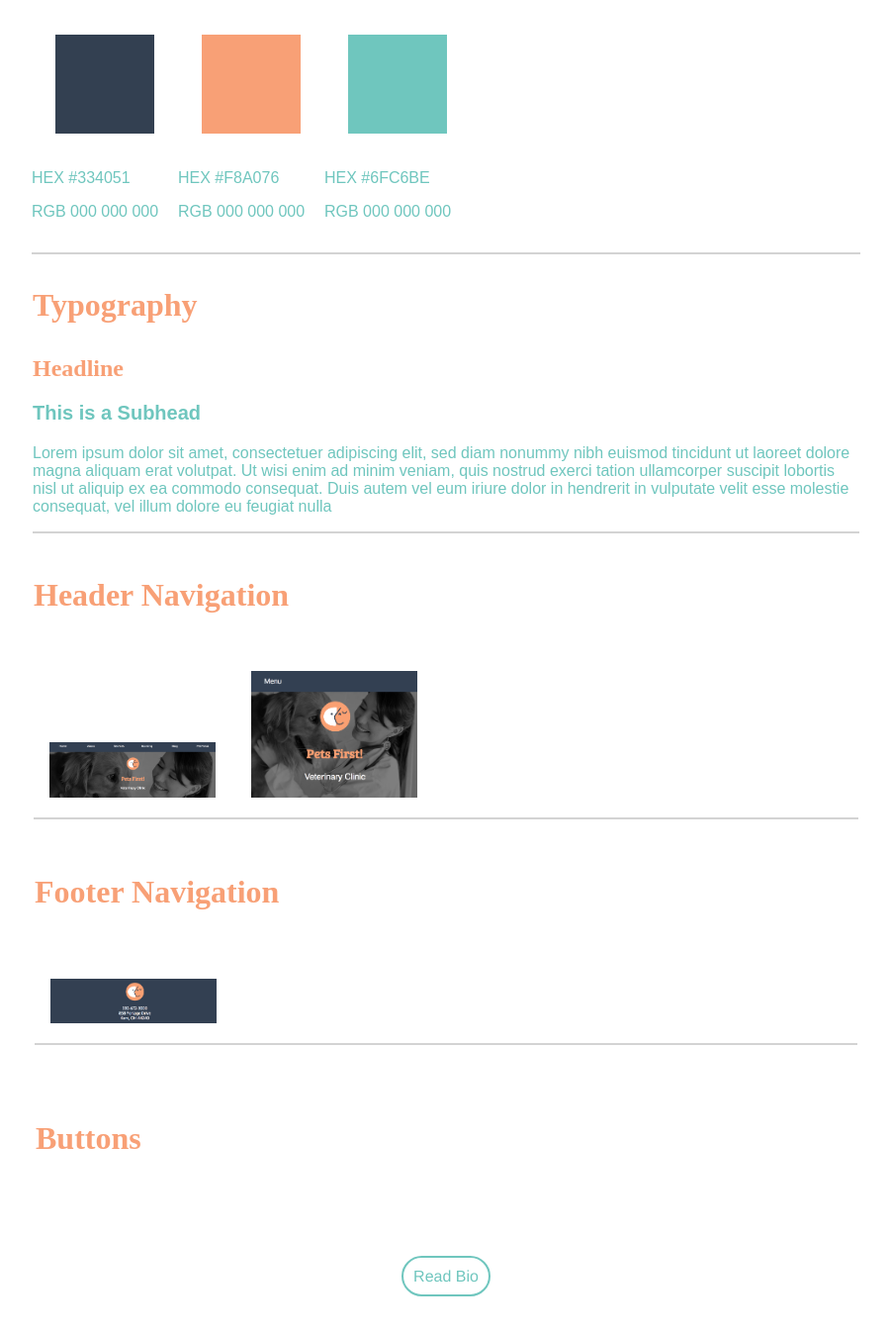
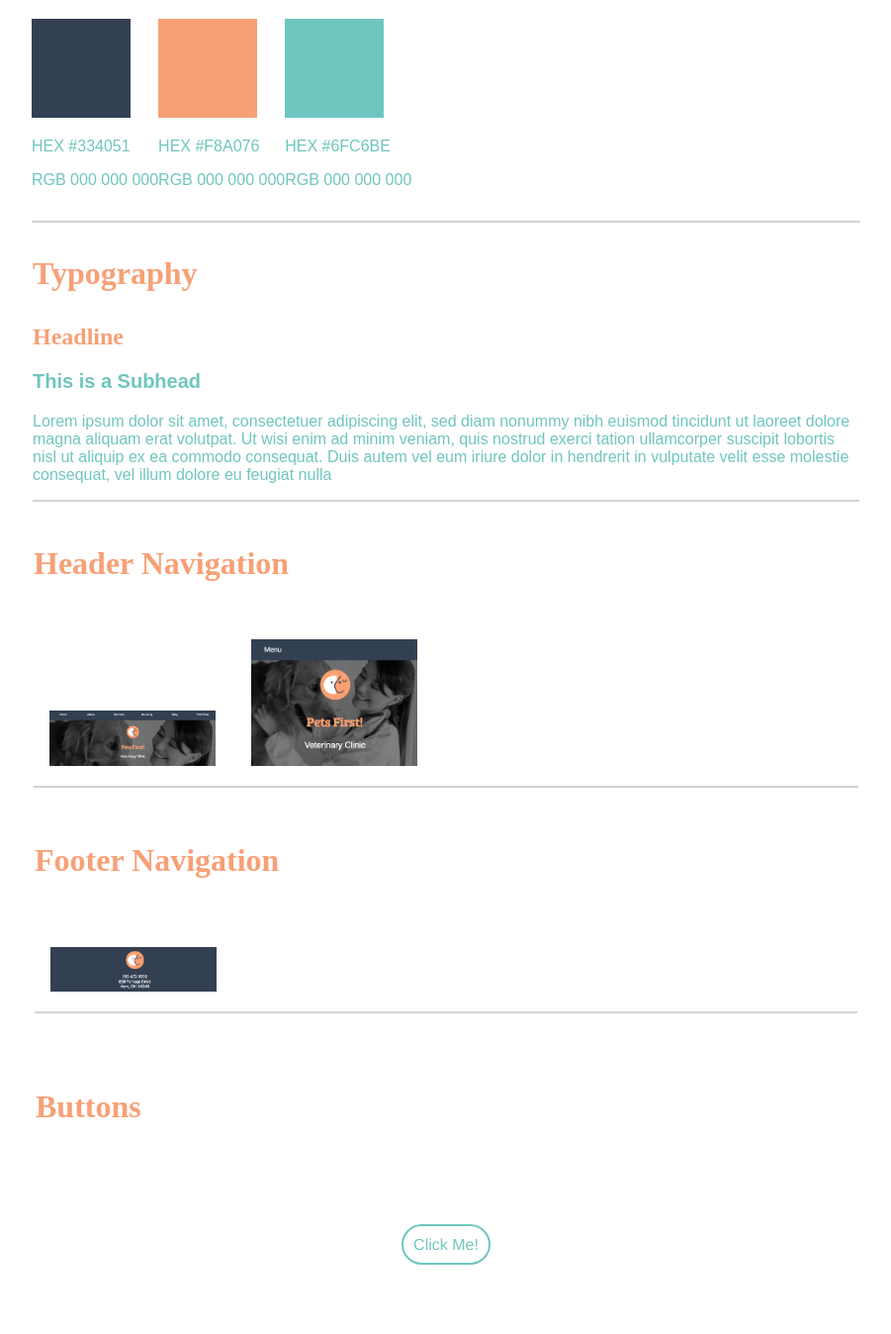
Before and after one commit to KentStateWeb/s2017-pets-first, a plain HTML site: page prototype/style_guide.html in a window 1280 px wide. Shown: the part 304-1652 px from the top of the page at 99% size, without its empty margins (189-1090 px from the left). Drawn offline with Linux system fonts and the light colour scheme.

Commit message:
Update Style Guide
Margin fixes….again

```diff
--- a/prototype/style_guide.css
+++ b/prototype/style_guide.css
@@ -6,7 +6,7 @@
   width: 100px;
   height: 100px;
   display: inline-block;
-  margin: 1em 1.5em;
+  margin: inherit;
 }
 
 .swatch-blue {
--- a/prototype/style_guide.html
+++ b/prototype/style_guide.html
@@ -37,7 +37,7 @@
     <h1>Buttons</h1>
 
 <div class="box">
-	<a class="button" href="#popup1">Read Bio</a>
+	<a class="button" href="#popup1">Click Me!</a>
 </div>
 
 <div id="popup1" class="overlay">
@@ -45,7 +45,7 @@
 		<h2>Here i am</h2>
 		<a class="close" href="#">&times;</a>
 		<div class="content">
-			Thank to pop me out of that button, but now i'm done so you can close this window.
+			Thanks for popping me out of that button, but now i'm done so you can close this window.
 		</div>
 	</div>
 </div>
```
